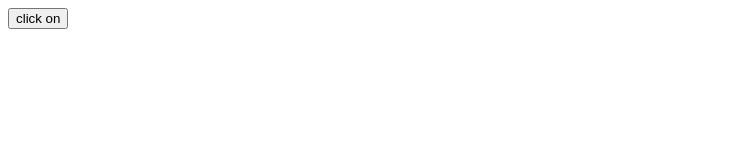
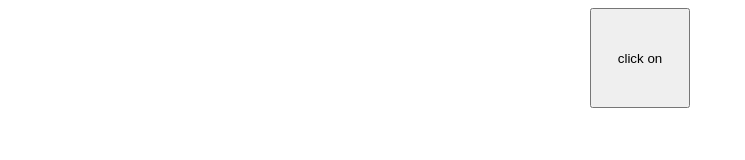
Before and after one commit to christianAgostini/cloudcomputing, a plain HTML site: page wow.html in a window 1280 px wide. Shown: the whole page, without its empty margins (0-745 px from the left). Drawn offline with Linux system fonts and the light colour scheme.

Commit message:
Update wow.html

```diff
--- a/wow.html
+++ b/wow.html
@@ -7,6 +7,8 @@ function hey(){
 </script>
 
 <body>
-<input type="button" value="click on" onclick="hey()"/>
+<center>
+<input type="button" style="height: 100px; width: 100px" value="click on" onclick="hey()"/>
+</center>
 </body>
 </html>
```
